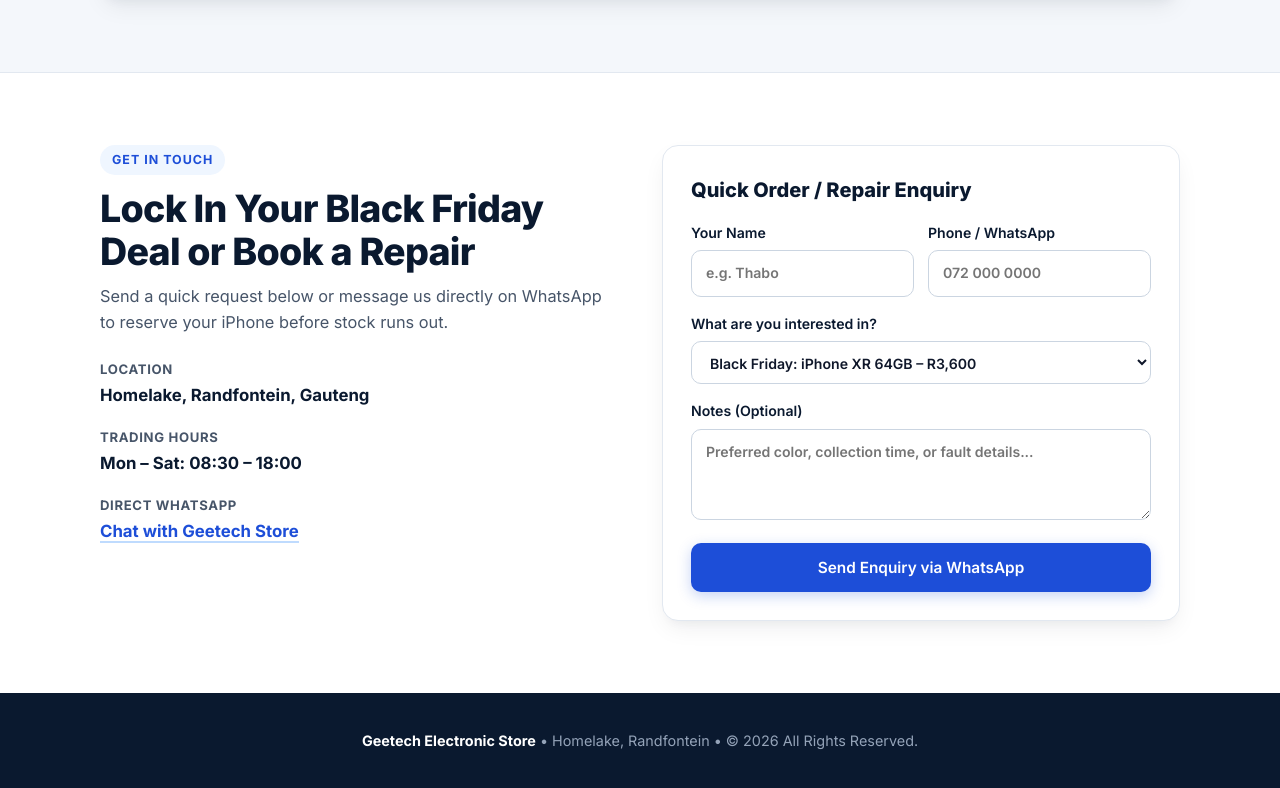
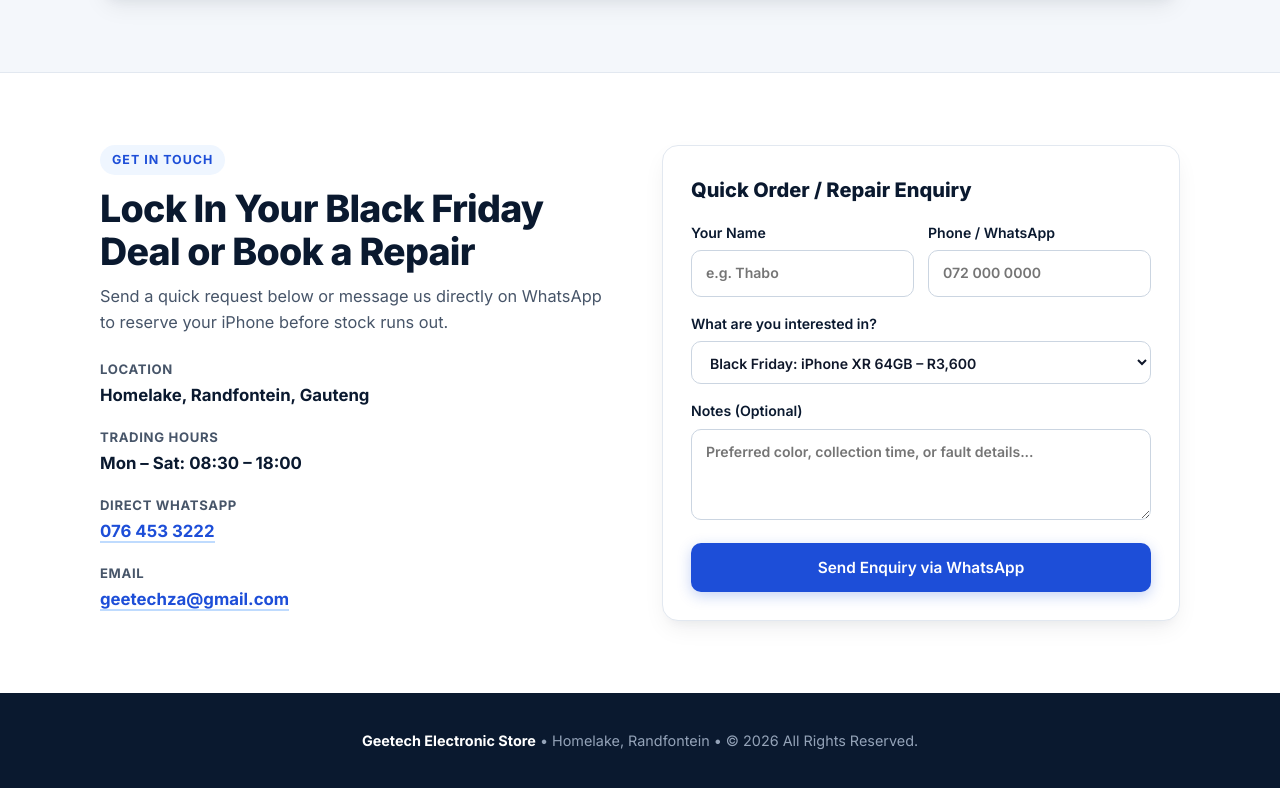
Before and after one commit to Geetech-ZA/geetechweb, a plain HTML site: page index.html in a window 1280 px wide. Shown: the part 3074-3862 px from the top of the page. Drawn offline with Linux system fonts and the light colour scheme.

Commit message:
Update index.html

```diff
--- a/index.html
+++ b/index.html
@@ -593,7 +593,11 @@ footer strong { color: #ffffff; }
   </div>
   <div>
     <dt>Direct WhatsApp</dt>
-            <dd><a class="wa" href="https://wa.me/27764533222" target="_blank" rel="noopener">Chat with Geetech Store</a></dd>
+    <dd><a class="wa" href="https://wa.me/27764533222" target="_blank" rel="noopener">076 453 3222</a></dd>
+  </div>
+  <div>
+    <dt>Email</dt>
+    <dd><a href="mailto:geetechza@gmail.com">geetechza@gmail.com</a></dd>
   </div>
 </dl>
       </div>
```
Lines whose indentation alone changed are shown as unchanged.
